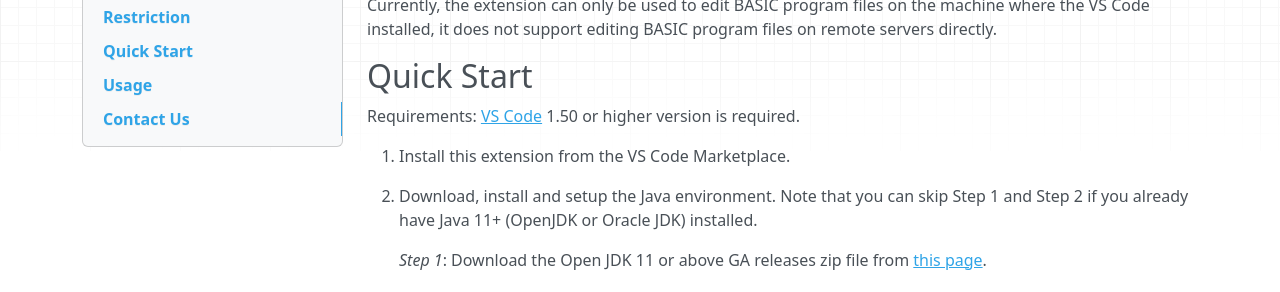
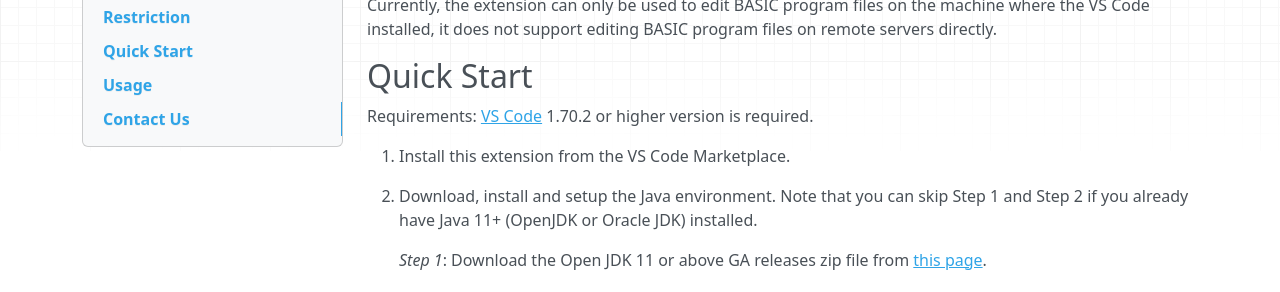
Before and after one commit to RocketSoftware/rocket-mvbasic, an MkDocs documentation site: the page built from docs/index.md, in a window 1280 px wide and 900 px high, scrolled down 643 px. Shown: the part 155-447 px from the top of the window. Built offline with MkDocs 1.6.1, drawn with Linux system fonts in a browser that asks for light colours; nearby versions of some CDN libraries.

Commit message:
Update the requirement of lowest version of VS Code

```diff
--- a/docs/index.md
+++ b/docs/index.md
@@ -30,7 +30,7 @@ Currently, the extension can only be used to edit BASIC program files on the mac
 
 ## Quick Start
 
-Requirements: [VS Code](https://code.visualstudio.com/) 1.50 or higher version is required.
+Requirements: [VS Code](https://code.visualstudio.com/) 1.70.2 or higher version is required.
 
   1. Install this extension from the VS Code Marketplace.
 
```
